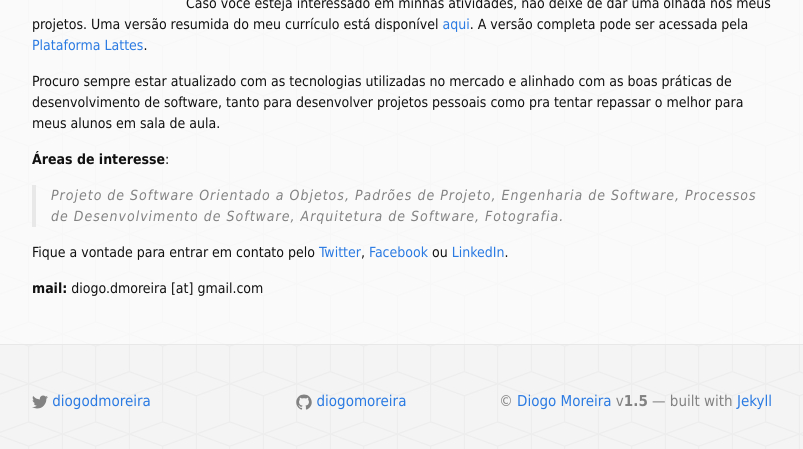
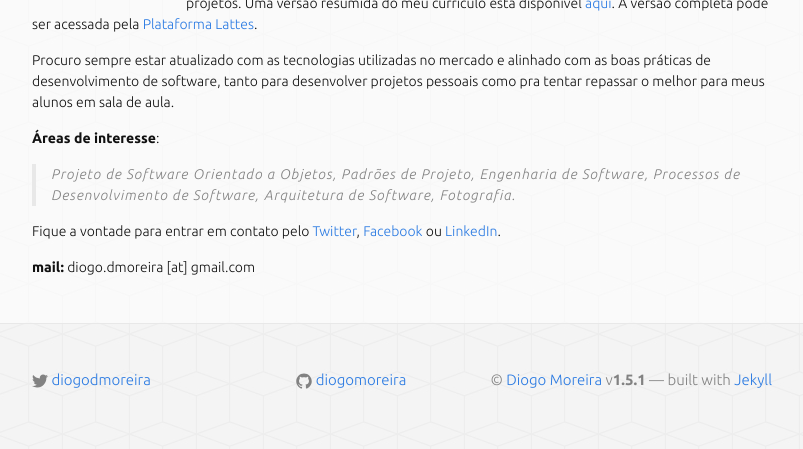
Before and after one commit to ricardojob/diogomoreira.github.io, a Jekyll site: the page built from index.md, in a window 1280 px wide, cut to the strip 279-728 px from the top of the page. Shown: the whole strip, without its empty margins (238-1041 px from the left). Built offline with Jekyll 4.4.1, drawn with Linux system fonts in a browser that asks for light colours.

Commit message:
Changing font style to Ubuntu

```diff
--- a/_includes/footer.html
+++ b/_includes/footer.html
@@ -40,7 +40,7 @@
       </div>
 
       <div class="footer-col  footer-col-3">
-        <p class="copyright">© <a href="/">{{ site.title }}</a> v<strong>1.5</strong> &mdash; built with <a href="http://jekyllrb.com/">Jekyll</a></p>
+        <p class="copyright">© <a href="/">{{ site.title }}</a> v<strong>1.5.1</strong> &mdash; built with <a href="http://jekyllrb.com/">Jekyll</a></p>
       </div>
     </div>
 
--- a/_includes/head.html
+++ b/_includes/head.html
@@ -9,5 +9,6 @@
     <link rel="stylesheet" href="{{ "/css/main.css" | prepend: site.baseurl }}">
     <link rel="canonical" href="{{ page.url | replace:'index.html','' | prepend: site.baseurl | prepend: site.url }}">
     <link href='http://fonts.googleapis.com/css?family=Bree+Serif' rel='stylesheet' type='text/css'>
+    <link href='http://fonts.googleapis.com/css?family=Ubuntu:300,400,500,700,300italic,400italic,500italic,700italic' rel='stylesheet' type='text/css'>
     <link rel="shortcut icon" href="/favicon.ico" />
 </head>
--- a/css/main.scss
+++ b/css/main.scss
@@ -6,7 +6,7 @@
 
 
 // Our variables
-$base-font-family: Tahoma, Helvetica, Arial, sans-serif;
+$base-font-family: 'Ubuntu', Tahoma, Helvetica, Arial, sans-serif;
 $base-font-size:   14px;
 $small-font-size:  $base-font-size * 0.875;
 $base-line-height: 1.5;
```
